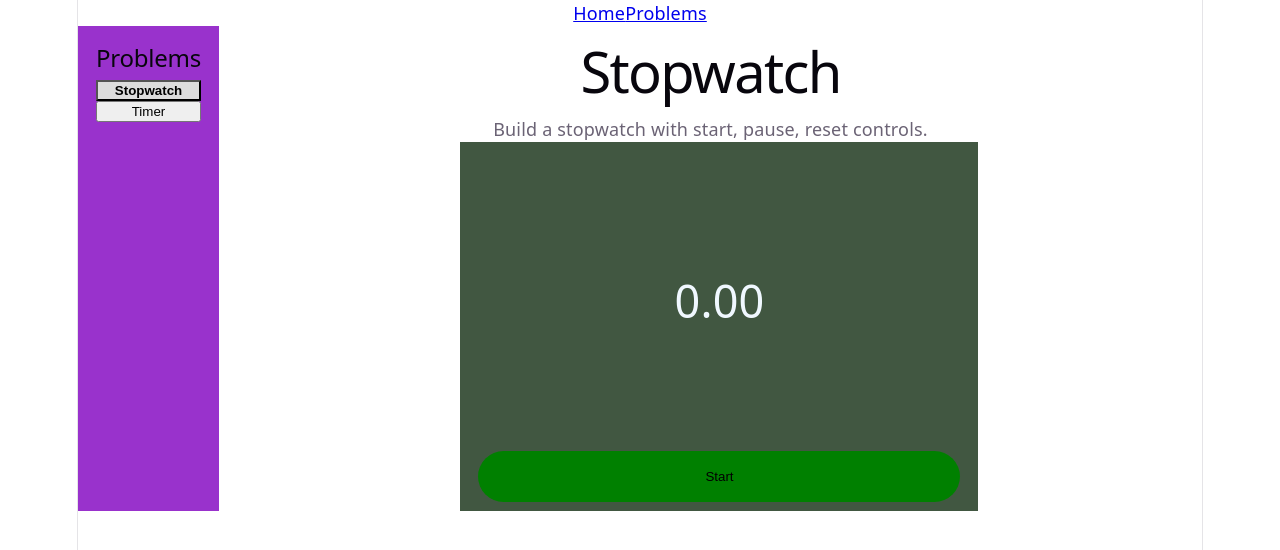
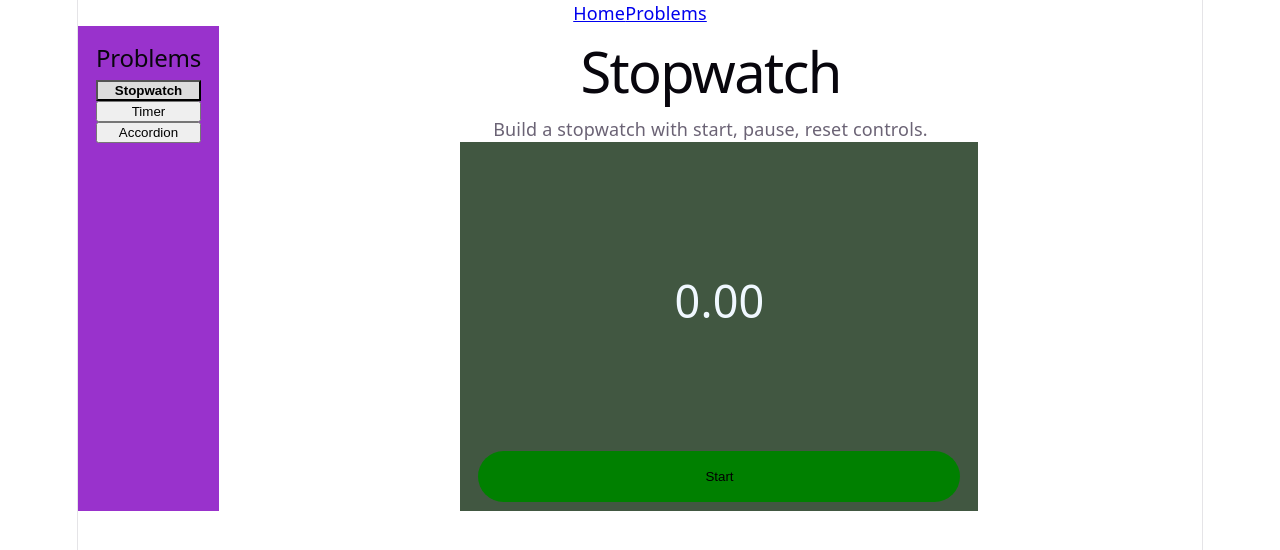
Before and after one commit to loafingbread/react-playground, a React (Vite) app: page /problems in a window 1280 px wide. Shown: the top 550 px of the page. Built offline with nearby package versions, Linux system fonts and the light colour scheme.

Commit message:
Add accordion to problems

```diff
--- a/src/pages/ProblemsPage.tsx
+++ b/src/pages/ProblemsPage.tsx
@@ -1,6 +1,7 @@
 import React from "react";
 import styles from "./ProblemsPage.module.css";
 import { Stopwatch } from "../problems/Stopwatch";
+import { Accordion } from "../problems/Accordion";
 
 type Problem = {
   id: string;
@@ -21,6 +22,18 @@ const problems: Problem[] = [
     name: "Timer",
     description: "Build a timer with start, pause, reset controls.",
     component: <div />,
+  },
+  {
+    id: "accordion",
+    name: "Accordion",
+    description: "Build an accordion that collapses and expands",
+    component: (
+      <Accordion title={"Cameras"}>
+        <p>Camera 1</p>
+        <p>Camera 2</p>
+        <p>Camera 3</p>
+      </Accordion>
+    ),
   },
 ];
 
--- /dev/null
+++ b/src/problems/Accordion/Accordion.tsx
@@ -0,0 +1,21 @@
+import React from "react";
+
+type AccordionProps = {
+  title: string;
+  children: React.ReactNode;
+};
+
+function Accordion(props: AccordionProps) {
+  return (
+    <div>
+      <h2>{props.title}</h2>
+      <ul>
+        {React.Children.map(props.children, (child) => {
+          return child;
+        })}
+      </ul>
+    </div>
+  );
+}
+
+export default Accordion;
--- /dev/null
+++ b/src/problems/Accordion/index.tsx
@@ -0,0 +1 @@
+export { default as Accordion } from "./Accordion";
```
